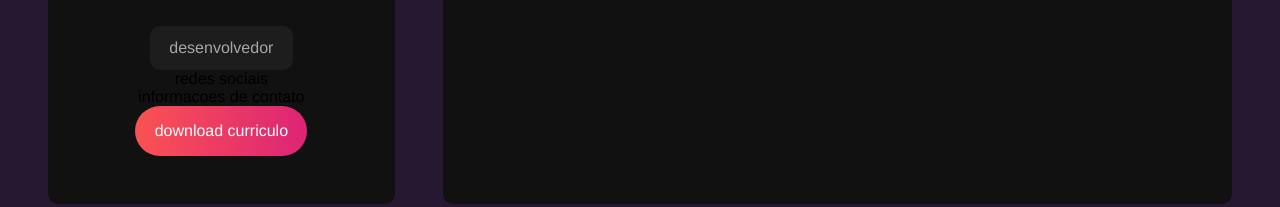
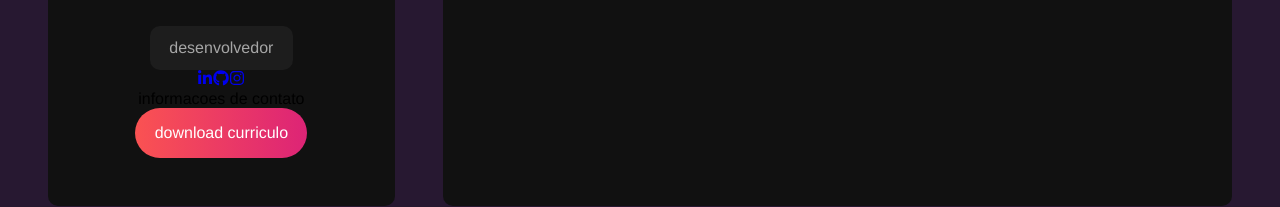
Before and after one commit to Isaacovski/react_sass, a React (Vite) app in the folder react_app/: page / in a window 1280 px wide. Shown: the part 466-673 px from the top of the page. Built offline with nearby package versions, Linux system fonts and the light colour scheme.

Commit message:
adcionando os icones

```diff
--- a/react_app/src/conponets/Sidebar.jsx
+++ b/react_app/src/conponets/Sidebar.jsx
@@ -1,12 +1,14 @@
 import Avatar from "../img/eu.jpg";
 
 import '../styles/conponets/sidebar.sass';
+
+import SocialNetworks from "./SocialNetworks";
 
 const Sidebar = () => {
   return <aside id="sidebar">
   <img src= {Avatar} alt="Isaac Gabriel" />
   <p className="title">desenvolvedor</p>
-  <p>redes sociais</p>
+  <SocialNetworks />
   <p>informacoes de contato</p>
   <a href="" className="btn">download curriculo</a>
   </aside>;
--- /dev/null
+++ b/react_app/src/conponets/SocialNetworks.jsx
@@ -0,0 +1,25 @@
+import {FaLinkedinIn, FaGithub, FaInstagram} from "react-icons/fa";
+
+import '../styles/conponets/SocialNetworks.sass';
+
+const socialNetworks = [
+   {name: "linkedin", icon: <FaLinkedinIn/>},
+   {name: "github", icon:<FaGithub/> },
+   {name: "instagram", icon: <FaInstagram/>},
+];
+
+const SocialNetworks = () => {
+  return (
+    <section id="social-nwtworks">
+
+    {socialNetworks.map((network) => (
+       <a href="#" className="social-btn" id={network.name} key={network.name}>
+        {network.icon}
+       </a>
+    ))}
+
+    </section>
+  )
+};
+
+export default SocialNetworks;
```
Also changed, not shown: react_app/src/styles/conponets/socialnetworks.sass (added).
